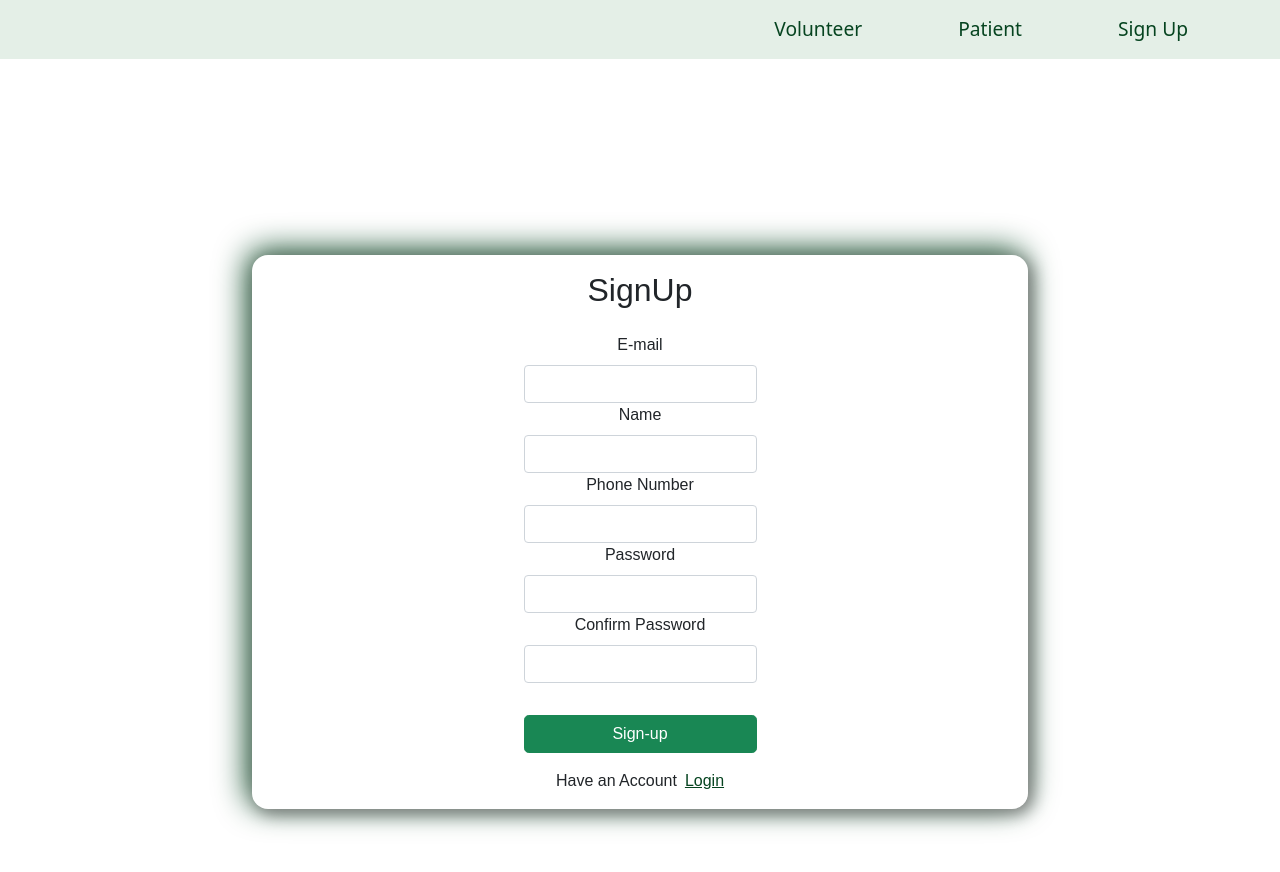
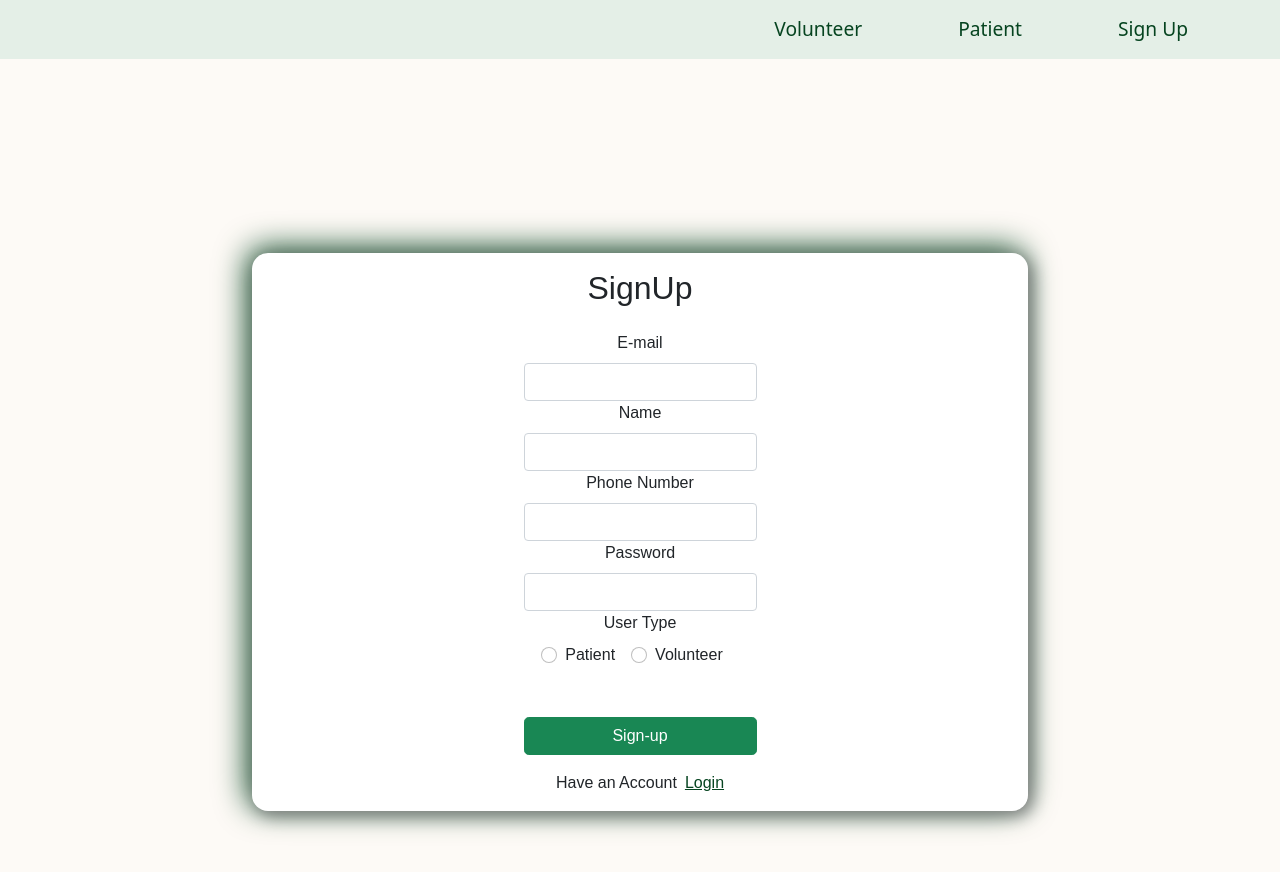
Before and after one commit to betulerkoc/stay-home-website, a React (Create React App) app in the folder stay-home-frontend/: page /signup in a window 1280 px wide. Shown: the top 872 px of the page. Built offline with nearby package versions, Linux system fonts and the light colour scheme.

Commit message:
update signup form

```diff
--- a/stay-home-frontend/src/components/Login/index.css
+++ /dev/null
@@ -1,39 +0,0 @@
-.logInBtn {
-  background-color: #c62a88;
-  border: none;
-  display: flex;
-  align-items: center;
-  border-radius: 0.5em;
-  height: 3em;
-  width: 56.5%;
-  justify-content: center;
-  margin-top: 2em;
-}
-
-.purpleElemLogin {
-  color: #590995;
-  border-color: #590995;
-}
-
-.greenElemLogin {
-  margin-left: 1em;
-  color: #03c4a1;
-}
-
-.neumorphism {
-  border-radius: 4em;
-  background: #ffffff;
-  box-shadow: 0.25em 0.25em 1em #808080, -0.25em -0.25em 2em #ffffff;
-  border: none;
-}
-
-.loginBtns {
-  display: flex;
-  justify-content: center;
-  align-items: center;
-  flex-direction: column;
-}
-
-.inputSize {
-  width: 30em;
-}
--- a/stay-home-frontend/src/components/Post/index.jsx
+++ b/stay-home-frontend/src/components/Post/index.jsx
@@ -16,7 +16,6 @@ export default function Post({ postDetail }) {
     <div>
       <Card border="secondary" className="postCard">
         <Card.Body>
-          <Card.Title>Secondary Card Title</Card.Title>
           <Card.Text>Number of Family: {postDetail.numberOfFamily}</Card.Text>
           <Card.Text>
             Number of Days Staying Home: {postDetail.numberOfDays}
--- a/stay-home-frontend/src/index.css
+++ b/stay-home-frontend/src/index.css
@@ -2,4 +2,5 @@ body {
   margin: 0;
   padding: 0;
   font-family: sans-serif;
+  background-color: #FDFAF6;
 }
--- a/stay-home-frontend/src/pages/SignUp/index.jsx
+++ b/stay-home-frontend/src/pages/SignUp/index.jsx
@@ -35,10 +35,30 @@ export default function Signup() {
               <Form.Label>Password</Form.Label>
               <Form.Control type="password" required />
             </Form.Group>
-            <Form.Group id="password-confirm">
-              <Form.Label>Confirm Password</Form.Label>
-              <Form.Control type="password" required />
+            <Form.Group id="userType">
+              <Form.Label>User Type</Form.Label>
+              <Form>
+                {["radio"].map((type) => (
+                  <div key={`inline-${type}`} className="mb-3">
+                    <Form.Check
+                      inline
+                      label="Patient"
+                      name="group1"
+                      type={type}
+                      id={`inline-${type}-1`}
+                    />
+                    <Form.Check
+                      inline
+                      label="Volunteer"
+                      name="group1"
+                      type={type}
+                      id={`inline-${type}-2`}
+                    />
+                  </div>
+                ))}
+              </Form>
             </Form.Group>
+
             <Button
               className="w-100 signUpButton"
               variant="success"
```
Also changed, not shown: stay-home-frontend/src/components/Login/index.jsx (deleted, +0 -46 lines), stay-home-frontend/src/components/Footer/index.css (added), stay-home-frontend/src/components/Footer/index.jsx (added).
